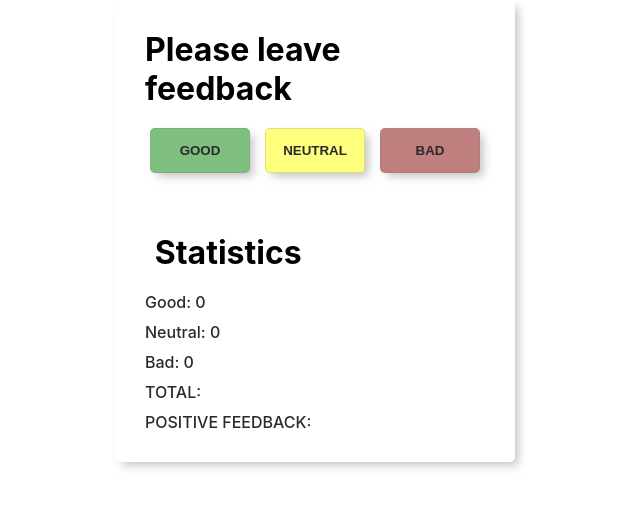
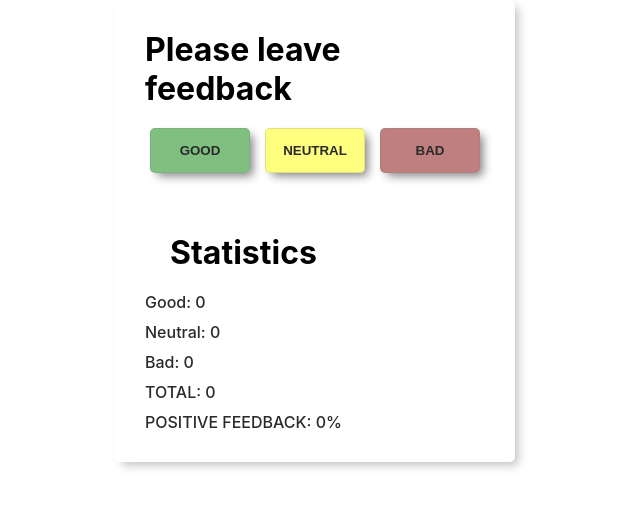
Before and after one commit to JuliaGolban/goit-react-hw-02-feedback, a React (Create React App) app: page / in a window 1280 px wide. Shown: the top 508 px of the page, without its empty margins (325-965 px from the left). Built offline with nearby package versions, Linux system fonts and the light colour scheme.

Commit message:
added total and percentage calculation

```diff
--- a/src/App.jsx
+++ b/src/App.jsx
@@ -4,18 +4,14 @@ import { Reviews } from './components/Reviews/Reviews';
 import { Statistics } from './components/Statistics/Statistics';
 
 export class App extends Component {
-   static defaultProps = {
+    state = {
         good: 0,
         neutral: 0,
         bad: 0,
-        initialValue: 0,
-    };
+    }
 
-    state = {
-        good: this.props.good,
-        neutral: this.props.neutral,
-        bad: this.props.bad,
-    }
+    total= 0;
+    positivePercentage= 0;
 
     handleGoodReviews = () => {
         this.setState(prevState => ({
@@ -35,8 +31,18 @@ export class App extends Component {
         }))
     }
 
+    countTotalFeedback = ()=> {
+      this.total = this.state.good + this.state.neutral + this.state.bad;
+    }
+
+    countPositiveFeedbackPercentage = () => {
+      if (!this.total) return;
+      this.positivePercentage = (this.state.good / this.total) * 100;
+    }
 
   render() {
+    this.countTotalFeedback();
+    this.countPositiveFeedbackPercentage();
 
     return (
       <Container>
@@ -49,8 +55,8 @@ export class App extends Component {
           good={this.state.good}
           neutral={this.state.neutral}
           bad={this.state.bad}
-          total={this.state.total}
-          positive = {this.state.positive}
+          total={this.total}
+          positivePercentage={this.positivePercentage.toFixed(0)}
         ></Statistics>
       </Container>
       );
--- a/src/components/Reviews/Reviews.styled.js
+++ b/src/components/Reviews/Reviews.styled.js
@@ -15,22 +15,20 @@ const Btn = styled.button`
   font-weight: 700;
   text-transform: uppercase;
 
-  background-color: ${props => {
-    if (props.good) {
-      return 'rgba(0, 128, 0, 0.5)';
-    }
-    if (props.neutral) {
-      return 'rgba(255, 255, 0, 0.5)';
-    }
-    if (props.bad) {
-      return 'rgba(128, 0, 0, 0.5)';
-    } else return 'rgba(160, 141, 196, 0.5)';
-  }};
+  background-color: rgba(160, 141, 196, 0.5);
   border-radius: 5px;
   border: 1px solid rgba(128, 128, 128, 0.263);
-  box-shadow: 5px 5px 10px -2px rgba(132, 132, 132, 0.5);
+
+  box-shadow: 5px 5px 10px -2px rgba(132, 132, 132);
   cursor: pointer;
+
+  &:hover,
+  &:focus,
+  &:active {
+    box-shadow: 5px 5px 10px -2px rgba(132, 132, 132) inset;
+  }
 `;
+
 const GoodBtn = styled(Btn)`
   background-color: rgba(0, 128, 0, 0.5);
 `;
@@ -43,8 +41,4 @@ const BadBtn = styled(Btn)`
   background-color: rgba(128, 0, 0, 0.5);
 `;
 
-const BtnActive = styled(Btn)`
-  box-shadow: 5px 5px 10px -2px rgba(132, 132, 132, 0.5) inset;
-`;
-
-export { Wrapper, Btn, GoodBtn, NeutralBtn, BadBtn, BtnActive };
+export { Wrapper, Btn, GoodBtn, NeutralBtn, BadBtn };
--- a/src/components/Statistics/Statistics.jsx
+++ b/src/components/Statistics/Statistics.jsx
@@ -1,10 +1,11 @@
 import React from 'react';
+import PropTypes from 'prop-types';
 // import React, { Component } from 'react';
 import { Section } from '../../constants/Section.styled';
-import {Title} from '../../constants/Title.styled'
+import { Title } from '../../constants/Title.styled'
 import { List, Item,ItemGeneral } from './Statistics.styled';
 
-export const Statistics = ({good, neutral, bad, total, positive}) => {
+export const Statistics = ({good, neutral, bad, total, positivePercentage}) => {
     return (
             <Section>
                 <Title as='h2' level='l'>Statistics</Title>
@@ -13,10 +14,18 @@ export const Statistics = ({good, neutral, bad, total, positive}) => {
                     <Item>Neutral: {neutral}</Item>
                     <Item>Bad: {bad}</Item>
                     <ItemGeneral>Total: {total}</ItemGeneral>
-                    <ItemGeneral>Positive feedback: {positive}</ItemGeneral>
+                    <ItemGeneral>Positive feedback: {positivePercentage}%</ItemGeneral>
                 </List>
             </Section>
     );
+}
+
+Statistics.propTypes = {
+    good: PropTypes.oneOfType([PropTypes.number, PropTypes.string]),
+    neutral: PropTypes.oneOfType([PropTypes.number, PropTypes.string]),
+    bad: PropTypes.oneOfType([PropTypes.number, PropTypes.string]),
+    total: PropTypes.oneOfType([PropTypes.number, PropTypes.string]),
+    positive: PropTypes.oneOfType([PropTypes.number, PropTypes.string]),
 }
 
 // export class Statistics extends Component {
```
Also changed, not shown: src/components/Reviews/Reviews.jsx (+9 -2 lines).
